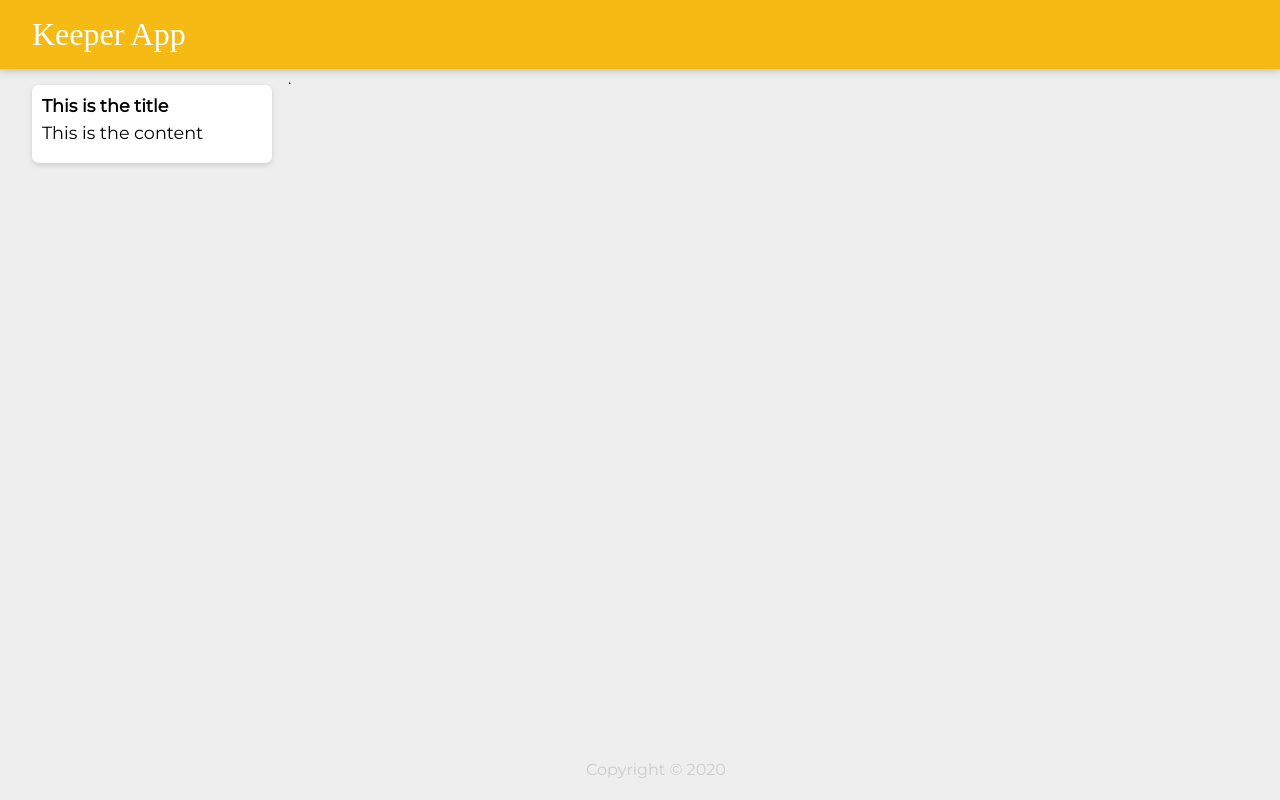
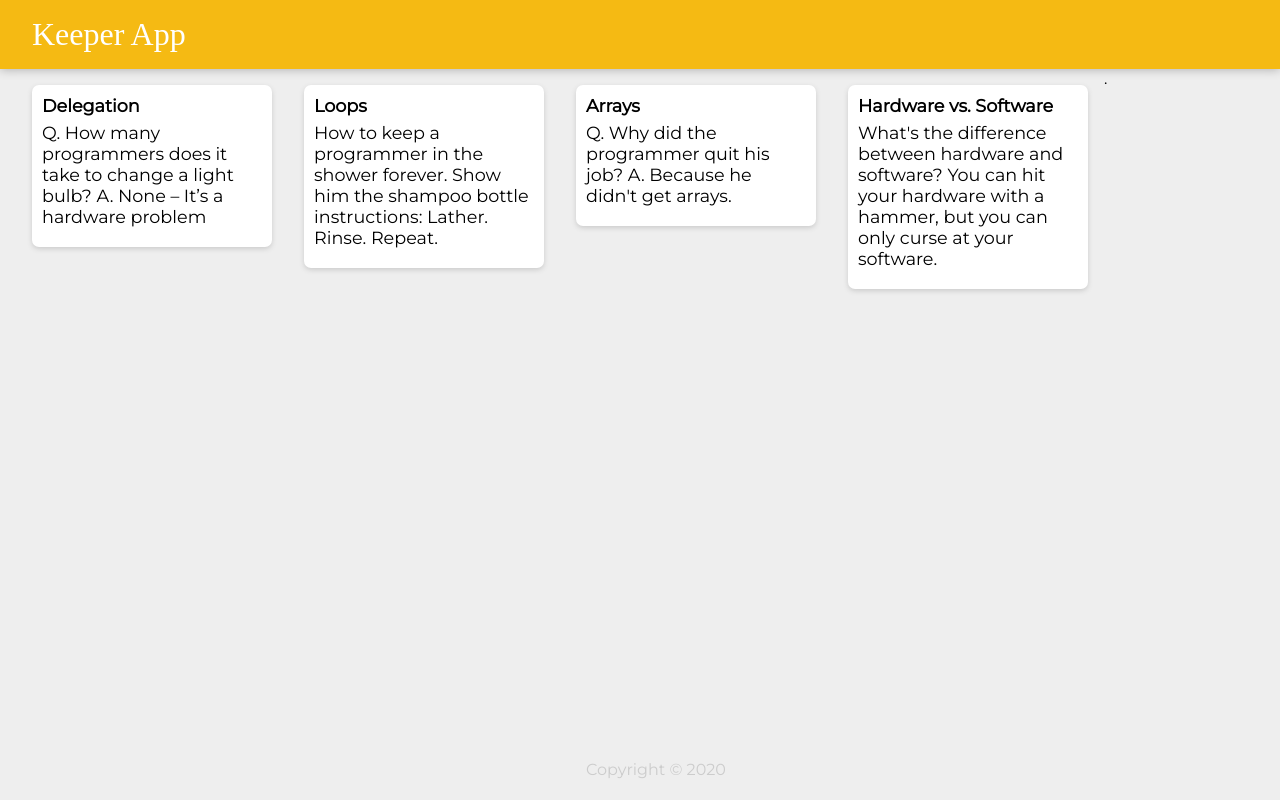
Before and after one commit to raphaeldiscky/keeper-app-react, a React (Create React App) app: page / in a window 1280 px wide. Built offline with nearby package versions, Linux system fonts and the light colour scheme; a web font is replaced by a local one.

Commit message:
Render notes from notes array with props and mapping

```diff
--- a/src/components/App.jsx
+++ b/src/components/App.jsx
@@ -2,12 +2,19 @@
 import Header from "./Header";
 import Footer from "./Footer";
 import Note from "./Note";
+import notes from "../notes";
 
 function App() {
     return (
         <div>
             <Header/>
-            <Note/>
+            {notes.map(noteItem => (
+                <Note
+                    key={noteItem.key}
+                    title={noteItem.title}
+                    content={noteItem.content}
+                />
+            ))}
             <Footer/>
         </div>
     );
--- a/src/components/Note.jsx
+++ b/src/components/Note.jsx
@@ -1,10 +1,10 @@
 import React from "react";
 
-function Note() {
+function Note(props) {
     return (
         <div className="note">
-            <h1>This is the title</h1>
-            <p>This is the content</p>
+            <h1>{props.title}</h1>
+            <p>{props.content}</p>
         </div>
     );
 }
--- /dev/null
+++ b/src/notes.js
@@ -0,0 +1,28 @@
+const notes = [
+    {
+      key: 1,
+      title: "Delegation",
+      content:
+        "Q. How many programmers does it take to change a light bulb? A. None – It’s a hardware problem"
+    },
+    {
+      key: 2,
+      title: "Loops",
+      content:
+        "How to keep a programmer in the shower forever. Show him the shampoo bottle instructions: Lather. Rinse. Repeat."
+    },
+    {
+      key: 3,
+      title: "Arrays",
+      content:
+        "Q. Why did the programmer quit his job? A. Because he didn't get arrays."
+    },
+    {
+      key: 4,
+      title: "Hardware vs. Software",
+      content:
+        "What's the difference between hardware and software? You can hit your hardware with a hammer, but you can only curse at your software."
+    }
+  ];
+
+  export default notes;
```
Also changed, not shown: 1 other file (tests, documents, lock files or other folders).
